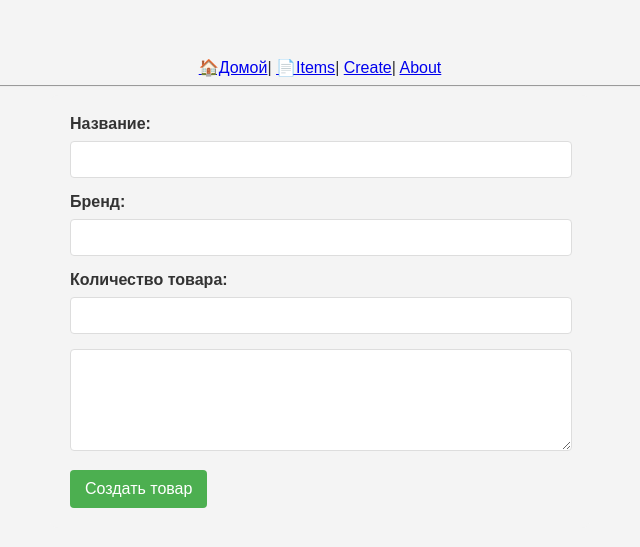
After one commit to Artem-code84/FirstDjango170225, a Django app: page /item/add in a window 1280 px wide. The commit adds this page. Shown: the top 547 px of the page, without its empty margins (320-960 px from the left). Run offline with Django 5.2, Linux system fonts and the light colour scheme.

Commit message:
add form create items

```diff
--- a/FirstDjango/urls.py
+++ b/FirstDjango/urls.py
@@ -25,6 +25,7 @@ urlpatterns = [
     path('about', views.about, name="about"),
     path('items', views.items_list, name="items-list"),
     path('item/<int:id>', views.item_page, name="item-detail"),
+    path('item/add', views.item_add, name="item-add"), #-> GET  -> POST
 ]
 # /item/1
 # /item/2
--- a/MainApp/views.py
+++ b/MainApp/views.py
@@ -1,5 +1,5 @@
 from MainApp.models import Item
-from django.shortcuts import render, HttpResponse
+from django.shortcuts import render, HttpResponse, redirect
 from django.core.exceptions import ObjectDoesNotExist
 from django.http import HttpResponseNotFound
 
@@ -43,3 +43,18 @@ def item_page(request, id):
         "item": item
     }
     return render(request, "item.html", context)
+
+
+def item_add(request):
+    if request.method == "GET": # страницу с формой
+        return render(request, 'create_item.html')
+    elif request.method == "POST": # данные от формы
+        name = request.POST.get("name")
+        brand = request.POST.get("brand")
+        count = request.POST.get("count")
+        description = request.POST.get("description")
+
+        item = Item(name=name, brand=brand, count=count, description=description)
+        item.save()
+
+        return redirect('items-list')
--- /dev/null
+++ b/static/css/form_create.css
@@ -0,0 +1,51 @@
+form {
+    background: #f4f4f4;
+    padding: 20px;
+    border-radius: 8px;
+    max-width: 500px;
+    margin: auto;
+    text-align: left;
+}
+
+label {
+    display: block;
+    margin-bottom: 8px;
+    font-weight: bold;
+}
+
+input[type="text"], input[type="number"], textarea {
+    width: calc(100% - 20px);
+    padding: 10px;
+    margin-bottom: 15px;
+    border: 1px solid #ddd;
+    border-radius: 4px;
+}
+
+textarea {
+    resize: vertical;
+    min-height: 80px;
+}
+
+input[type="submit"] {
+    background-color: #4CAF50;
+    color: white;
+    padding: 10px 15px;
+    border: none;
+    border-radius: 4px;
+    cursor: pointer;
+    font-size: 16px;
+}
+
+input[type="submit"]:hover {
+    background-color: #45a049;
+}
+
+.error {
+    color: red;
+    margin-bottom: 10px;
+}
+
+.success {
+    color: green;
+    margin-bottom: 10px;
+}
--- a/templates/base.html
+++ b/templates/base.html
@@ -19,7 +19,10 @@
 </head>
 <body>
 <nav>
-    <a href="{% url 'home' %}">🏠Домой</a>|<a href="{% url 'items-list' %}">📄Items</a>|<a href="{% url 'about' %}">About</a>
+    <a href="{% url 'home' %}">🏠Домой</a>|
+    <a href="{% url 'items-list' %}">📄Items</a>|
+    <a href="{% url 'item-add' %}">Create</a>|
+    <a href="{% url 'about' %}">About</a>
 </nav>
 {% block content %}
     {# тут будет содержимое для каждой страницы #}
--- /dev/null
+++ b/templates/create_item.html
@@ -0,0 +1,28 @@
+{% extends 'base.html' %}
+{% load static %}
+{% block title %}
+    Создать товар
+{% endblock %}
+
+{% block style %}
+    {{ block.super }}
+    <link rel="stylesheet" href="{% static 'css/form_create.css' %}">
+{% endblock %}
+
+{% block content %}
+    <hr>
+    <form action="{% url 'item-add' %}" method="post">
+    {% csrf_token %}
+        <label for="name">Название:</label>
+        <input type="text" name="name">
+        <label>Бренд:</label>
+        <input type="text" name="brand">
+        <label>Количество товара:</label>
+        <input type="number" name="count">
+
+        <textarea name="description" cols="30" rows="5">
+        </textarea>
+
+        <input type="submit" value="Создать товар">
+    </form>
+{% endblock %}
```
